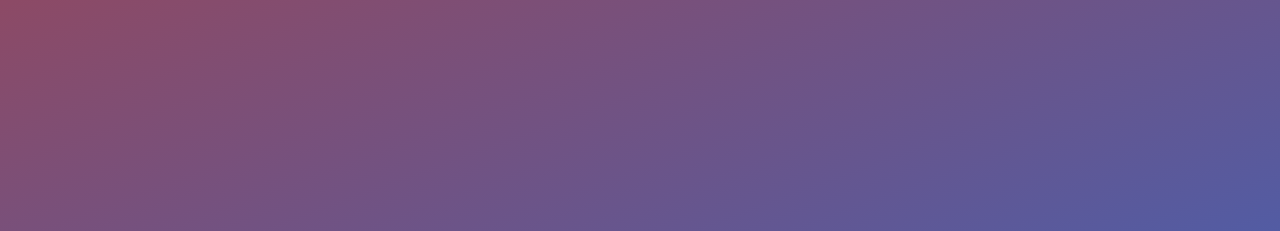
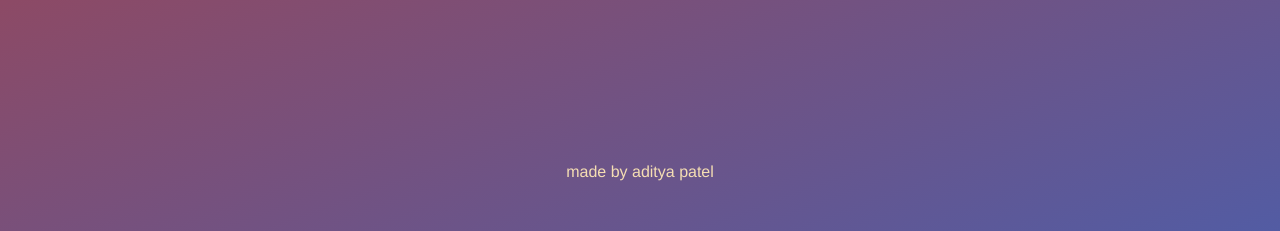
Before and after one commit to Aditya4936/JS-Age-Calculator, a plain HTML site: page index.html in a window 1280 px wide. Shown: the part 435-666 px from the top of the page. Drawn offline with Linux system fonts and the light colour scheme.

Commit message:
footer change

```diff
--- a/index.html
+++ b/index.html
@@ -19,6 +19,10 @@
         </div>
         <p id="result"></p>
       </div>
+
+      <footer>
+        made by aditya patel
+      </footer>
     </div>
     <script src="javascript.js"></script>
   </body>
--- a/styles.css
+++ b/styles.css
@@ -71,7 +71,12 @@
 #result span{
     color: rgb(35, 150, 106);
 }
-
+footer{
+    padding-top: 10%;
+    display: flex;
+    align-items: center;
+    justify-content: center;
+}
 @media (max-width : 740px) {
     .calculator h1 span{
         color: rgb(35, 150, 106);
```
